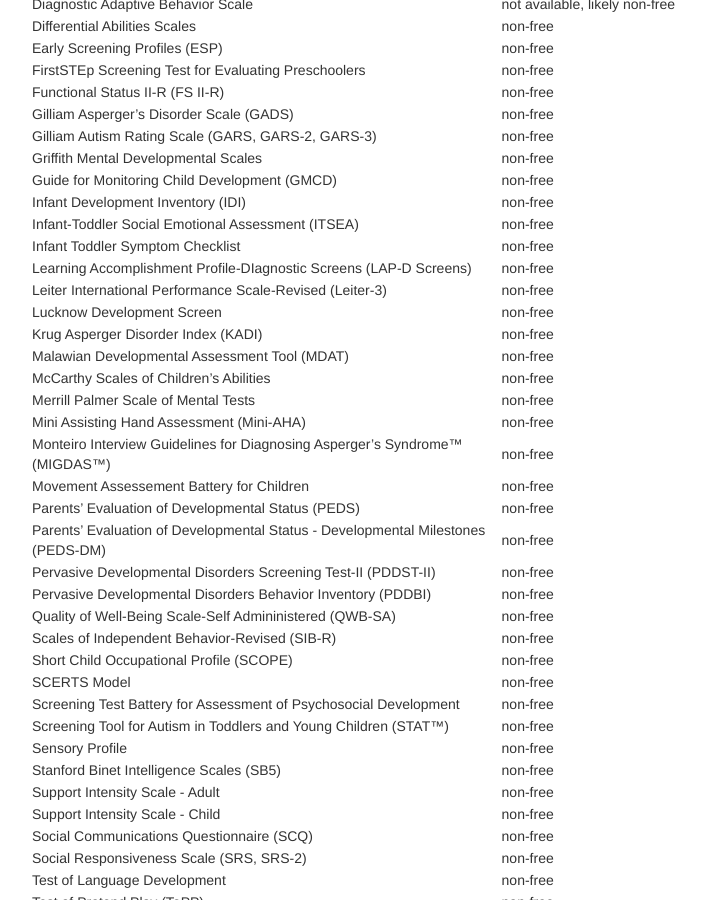
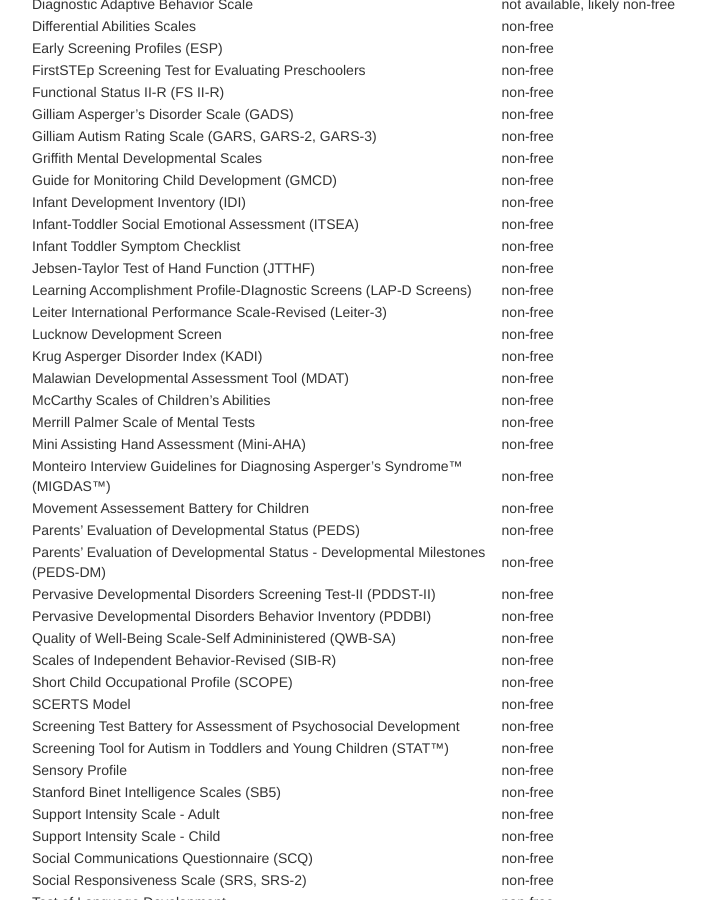
Before and after one commit to mjmaenner/disabilitymeasures, a Jekyll site: the page built from pages/donotqualify.md, in a window 1280 px wide and 900 px high, scrolled down 1337 px. Shown: the whole window, without its empty margins (259-965 px from the left). Built offline with Jekyll 4.4.1, drawn with Linux system fonts in a browser that asks for light colours.

Commit message:
added jebson-taylor

```diff
--- a/pages/donotqualify.md
+++ b/pages/donotqualify.md
@@ -74,6 +74,7 @@ Guide for Monitoring Child Development (GMCD)| non-free
 Infant Development Inventory (IDI) | non-free
 Infant-Toddler Social Emotional Assessment (ITSEA) | non-free
 Infant Toddler Symptom Checklist | non-free
+Jebsen-Taylor Test of Hand Function (JTTHF) | non-free
 Learning Accomplishment Profile-DIagnostic Screens (LAP-D Screens) | non-free
 Leiter International Performance Scale-Revised (Leiter-3) | non-free
 Lucknow Development Screen | non-free
```
